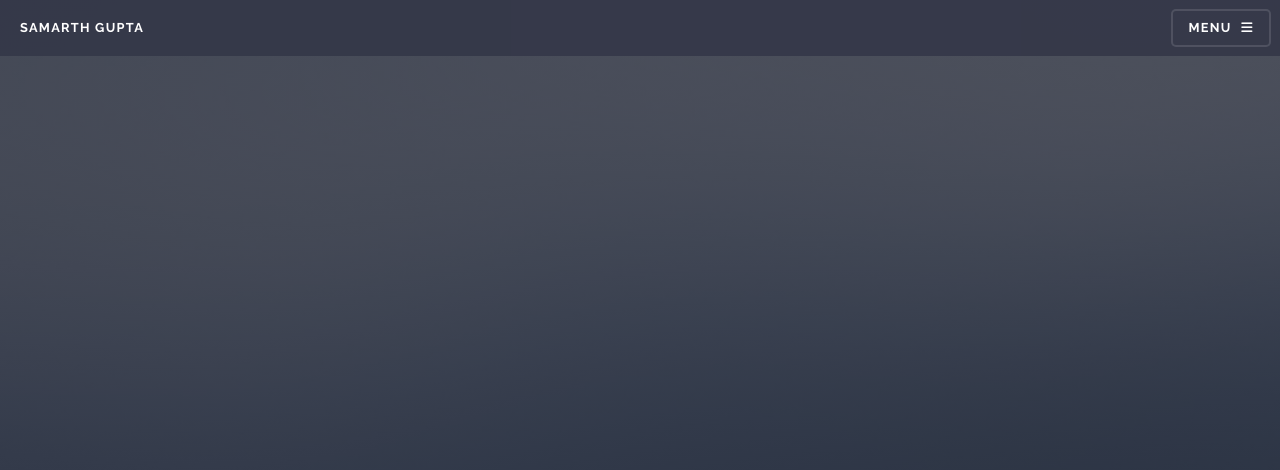
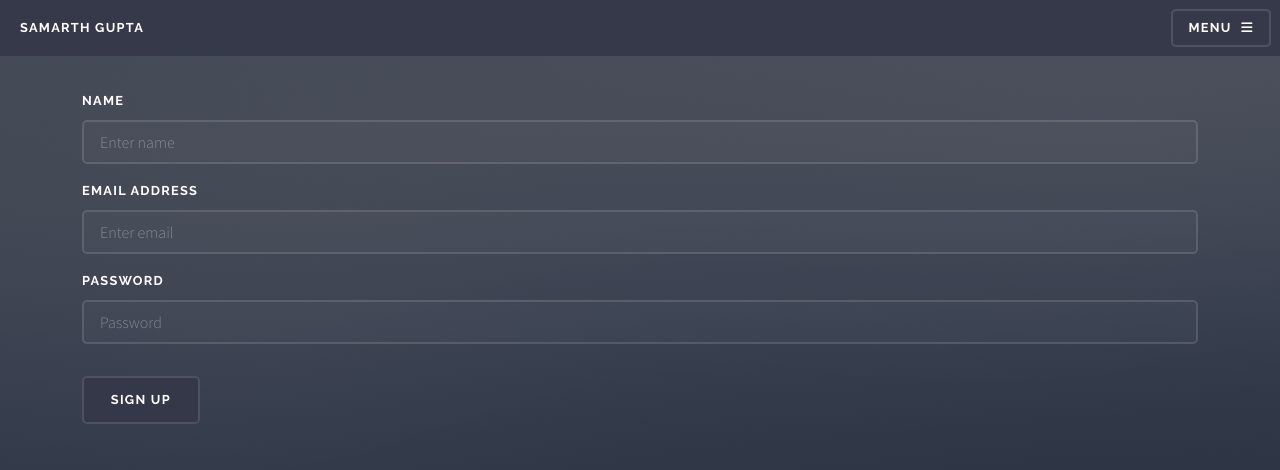
Before and after one commit to Sk-singla/portfolio, a React (Create React App) app: page /signup in a window 1280 px wide. Shown: the top 470 px of the page. Built offline with nearby package versions, Linux system fonts and the light colour scheme.

Commit message:
Sign up and Login implemented

```diff
--- a/src/App.js
+++ b/src/App.js
@@ -10,6 +10,8 @@ import {useState} from 'react';
 import { Home } from './components/Home';
 import ProjectState from './context/projects/ProjectState';
 import { ProjectDetail } from './components/ProjectDetail';
+import SignUp from "./components/SignUp";
+import Login from "./components/login";
 
 function App() {
 
@@ -37,6 +39,14 @@ function App() {
               <ProjectDetail/>
             </Route>
 
+            <Route exact path="/signup">
+              <SignUp/>
+            </Route>
+
+            <Route exact path="/login">
+              <Login />
+            </Route>
+
           </Switch>
 
         </div>
--- a/src/components/Menu.js
+++ b/src/components/Menu.js
@@ -2,6 +2,11 @@ import React from 'react'
 import { Link } from 'react-router-dom'
 
 export const Menu = (props) => {
+    const handleLogout = (event) => {
+        event.preventDefault();
+        localStorage.removeItem("token");
+        props.toggleMenu();
+    }
     return (
         <div>
             <nav id="menu">
@@ -9,8 +14,11 @@ export const Menu = (props) => {
                     <h2>Menu</h2>
                     <ul className="links">
                         <li><Link to="/" onClick={props.toggleMenu}>Home</Link></li>
-                        <li><Link to="/" onClick={props.toggleMenu}>Log In</Link></li>
-                        <li><Link to="/" onClick={props.toggleMenu}>Sign Up</Link></li>
+                        {localStorage.getItem("token")
+                        ? <li><Link to="/logout" onClick={handleLogout}>Logout</Link></li>
+                        :<div><li><Link to="/login" onClick={props.toggleMenu}>Log In</Link></li>
+                                <li><Link to="/signup" onClick={props.toggleMenu}>Sign Up</Link></li></div>
+                        }
                     </ul>
                     <div className="close" onClick={props.toggleMenu}>Close</div>
                 </div>
--- a/src/components/ProjectDetail.js
+++ b/src/components/ProjectDetail.js
@@ -12,13 +12,13 @@ export const ProjectDetail = () => {
 
     return (
         <div className = "row project_detail mx-3" style={{marginTop:"90px"}}>
-            <div className="col-sm" id="project_detail_text">
+            <div className="col-lg-5" id="project_detail_text">
                 <h1 className="my-1" style={{marginBottom:"20px", fontSize:"30px"}}>{currentProject.name}</h1>
                 <p className="text-justify">{currentProject.description}</p>
             </div>
 
 
-            <div className="col-sm">
+            <div className="col-sm-7">
                 <div id="project_images" className="carousel slide" data-bs-ride="carousel">
 
                     <div className="carousel-inner">
--- a/src/components/ProjectItem.js
+++ b/src/components/ProjectItem.js
@@ -4,13 +4,14 @@ import { Link } from 'react-router-dom';
 export const ProjectItem = (props) => {
 
     const { project } = props;
+    const maxChars = 100;
     return (
         <article>
             <Link to={`/projectDetail/${project._id}`}>
                 {project.logo ? <img src={project.logo} alt="" className="image" /> : <div />}
 
                 <h3 className="major">{project.name}</h3>
-                <p>{project.description}</p>
+                <p>{project.description.length > maxChars ? project.description.substring(0,maxChars) + "..." : project.description}</p>
                 {/* <a href="/" className="special">Learn more</a> */}
             </Link>
         </article>
--- /dev/null
+++ b/src/components/SignUp.js
@@ -0,0 +1,65 @@
+import React, {useState} from 'react';
+
+function SignUp(props) {
+
+    const [newUserRequest,setNewUserRequest] = useState({name:"",email:"",password:""});
+
+
+    const handleChange = (event) => {
+        setNewUserRequest({...newUserRequest, [event.target.name]: event.target.value});
+    }
+
+    const handleSubmit = async (event) => {
+        event.preventDefault();
+        try{
+            const response = await fetch(
+                "http://localhost:3300/api/auth/createuser",
+                {
+                    method: 'POST',
+                    headers: {
+                        'Content-Type':'application/json'
+                    },
+                    body: JSON.stringify(newUserRequest)
+                }
+            )
+
+            const result = await response.json();
+            if(result.success){
+                localStorage.setItem("token",result.token);
+                console.log(localStorage.getItem("token"))
+
+                // NAVIGATE SOMEWHERE
+            } else {
+                console.log(result.error);
+                // SHOW ERROR MESSAGE
+            }
+        }catch (e){
+            console.log(e.message)
+            // SHOW ERROR MESSAGE
+        }
+    }
+
+    return (
+        <div className="container" style={{marginTop:"90px"}}>
+            <form onSubmit={handleSubmit}>
+                <div className="form-group my-3">
+                    <label htmlFor="name">Name</label>
+                    <input type="text" className="form-control" id="name" aria-describedby="name" name="name" value={newUserRequest.name}
+                           onChange={handleChange} placeholder="Enter name"/>
+                </div>
+                <div className="form-group my-3">
+                    <label htmlFor="email">Email address</label>
+                    <input type="email" className="form-control" id="email" aria-describedby="emailHelp" name="email" value={newUserRequest.email}
+                           onChange={handleChange} placeholder="Enter email"/>
+                </div>
+                <div className="form-group my-3">
+                    <label htmlFor="password">Password</label>
+                    <input type="password" className="form-control" id="password" placeholder="Password" onChange={handleChange} name="password" value={newUserRequest.password}/>
+                </div>
+                <button type="submit" className="my-3" style={{backgroundColor:"#353849"}}>Sign Up</button>
+            </form>
+        </div>
+    );
+}
+
+export default SignUp;
--- a/src/components/Wrapper.js
+++ b/src/components/Wrapper.js
@@ -14,7 +14,7 @@ export const Wrapper = () => {
                 <section id="four" className="wrapper alt style1">
                     <div className="inner">
                         <h2 className="major">My Projects</h2>
-                        <p>Cras mattis ante fermentum, malesuada neque vitae, eleifend erat. Phasellus non pulvinar erat. Fusce tincidunt, nisl eget mattis egestas, purus ipsum consequat orci, sit amet lobortis lorem lacus in tellus. Sed ac elementum arcu. Quisque placerat auctor laoreet.</p>
+
                         <section className="features">
                             {
                                 context.projects.map((project)=>{
--- /dev/null
+++ b/src/components/login.js
@@ -0,0 +1,60 @@
+import React, {useState} from 'react';
+
+function Login(props) {
+
+    const [loginRequest,setLoginRequest] = useState({name:"",email:"",password:""});
+
+
+    const handleChange = (event) => {
+        setLoginRequest({...loginRequest, [event.target.name]: event.target.value});
+    }
+
+    const handleSubmit = async (event) => {
+        event.preventDefault();
+        try{
+            const response = await fetch(
+                "http://localhost:3300/api/auth/login",
+                {
+                    method: 'POST',
+                    headers: {
+                        'Content-Type':'application/json'
+                    },
+                    body: JSON.stringify(loginRequest)
+                }
+            )
+
+            const result = await response.json();
+            if(result.success){
+                localStorage.setItem("token",result.token);
+                console.log(localStorage.getItem("token"))
+
+                // NAVIGATE SOMEWHERE
+            } else {
+                console.log(result.error);
+                // SHOW ERROR MESSAGE
+            }
+        }catch (e){
+            console.log(e.message)
+            // SHOW ERROR MESSAGE
+        }
+    }
+
+    return (
+        <div className="container" style={{marginTop:"90px"}}>
+            <form onSubmit={handleSubmit}>
+                <div className="form-group my-3">
+                    <label htmlFor="email">Email address</label>
+                    <input type="email" className="form-control" id="email" aria-describedby="emailHelp" name="email" value={loginRequest.email}
+                           onChange={handleChange} placeholder="Enter email"/>
+                </div>
+                <div className="form-group my-3">
+                    <label htmlFor="password">Password</label>
+                    <input type="password" className="form-control" id="password" placeholder="Password" onChange={handleChange} name="password" value={loginRequest.password}/>
+                </div>
+                <button type="submit" className="my-3" style={{backgroundColor:"#353849"}}>Sign Up</button>
+            </form>
+        </div>
+    );
+}
+
+export default Login;
```
